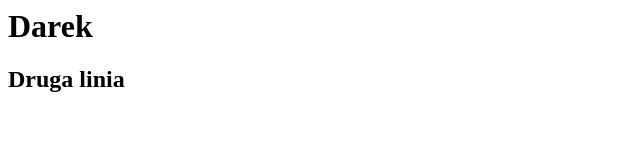
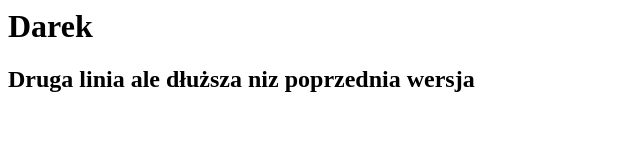
Before and after one commit to TYRNSTVNSN/youtube, a plain HTML site: page index.html in a window 1280 px wide. Shown: the whole page, without its empty margins (0-640 px from the left). Drawn offline with Linux system fonts and the light colour scheme.

Commit message:
Update index.html

```diff
--- a/index.html
+++ b/index.html
@@ -1,2 +1,2 @@
 <h1>Darek</h1>
-<h2>Druga linia</h2>
+<h2>Druga linia ale dłuższa niz poprzednia wersja</h2>
```
